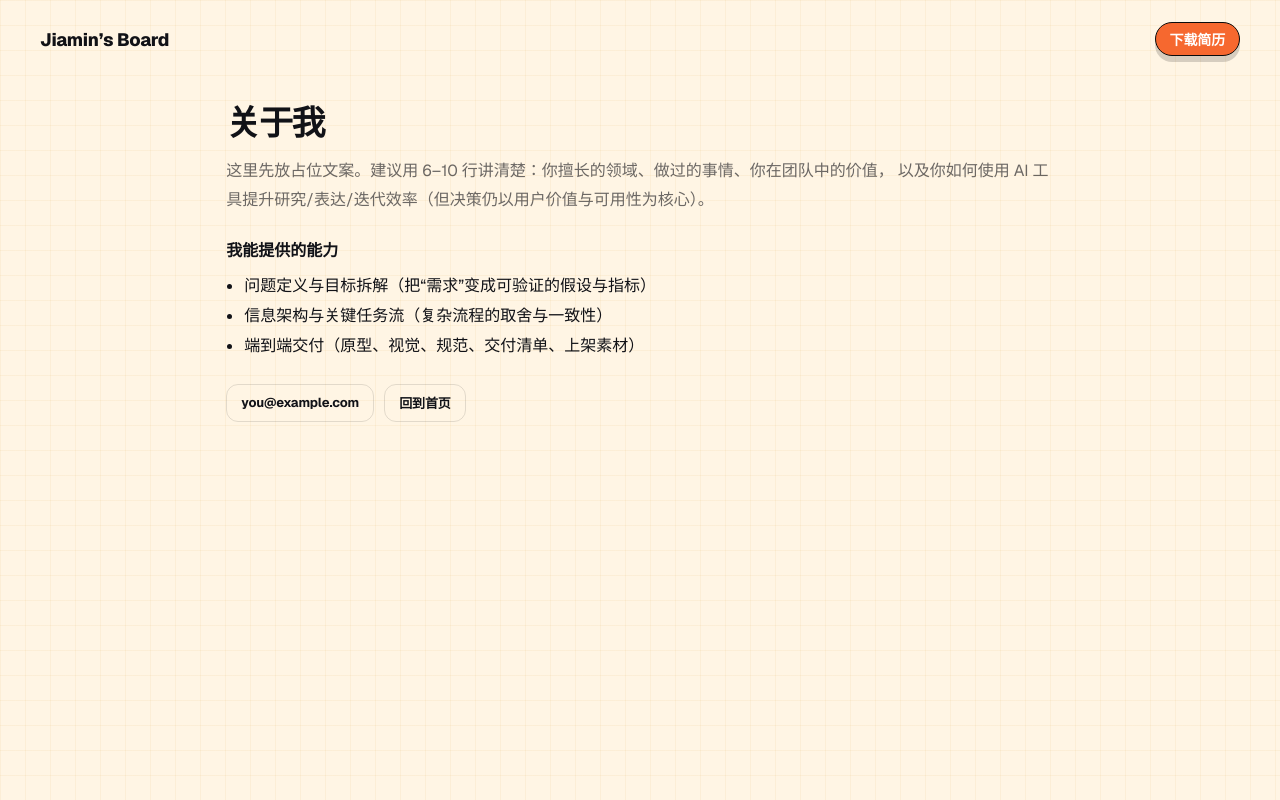
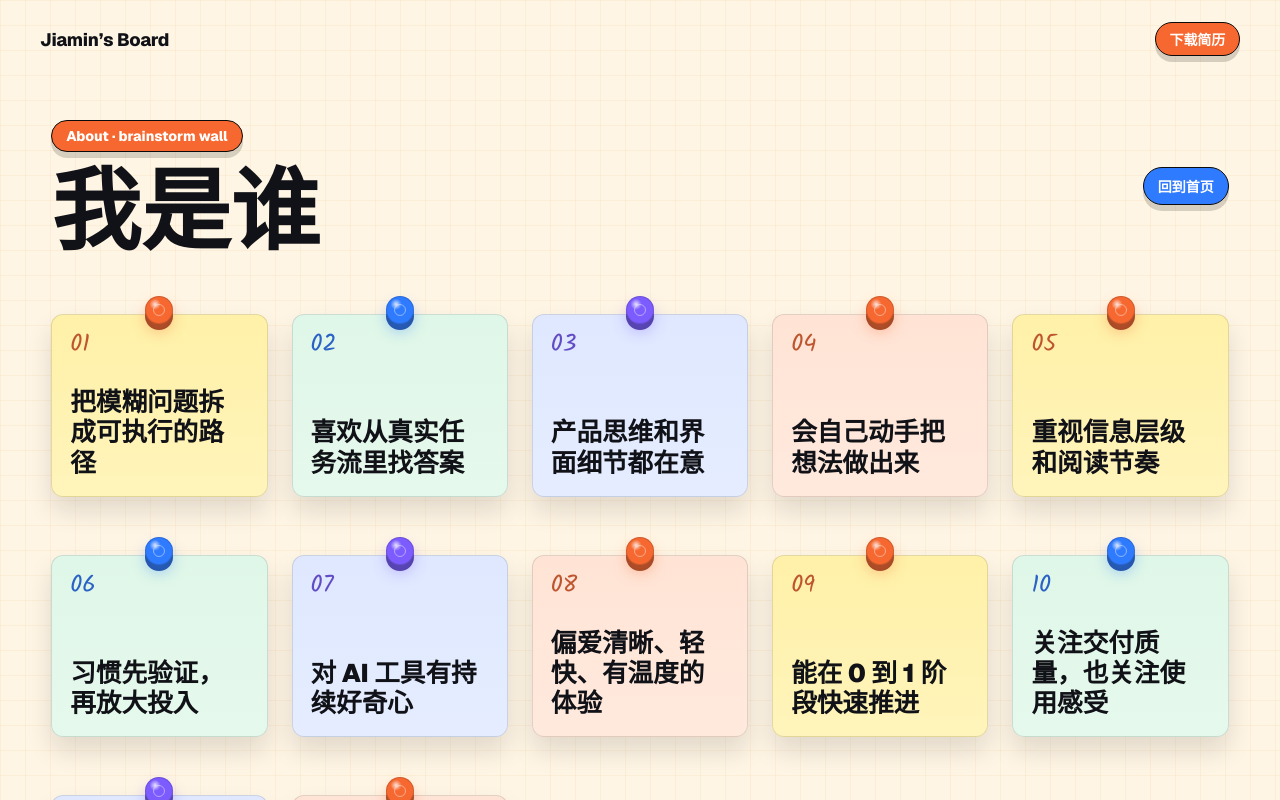
Before and after one commit to jaemin17/jaemin-portfolio, a Next.js app: page /about in a window 1280 px wide. Shown: the top 800 px of the page. Built offline with nearby package versions, Linux system fonts and the light colour scheme.

Commit message:
Add about sticky note wall

```diff
--- /dev/null
+++ b/src/app/about/about.module.css
@@ -0,0 +1,196 @@
+.main {
+  max-width: none;
+  margin: -20px auto 0;
+  padding: 14px clamp(24px, 4vw, 76px) 56px;
+  width: 100%;
+}
+
+.wall {
+  position: relative;
+  max-width: 1240px;
+  min-height: calc(100svh - 118px);
+  margin: 0 auto;
+  padding: 58px 0 36px;
+}
+
+.topBar {
+  display: flex;
+  align-items: center;
+  justify-content: space-between;
+  gap: 18px;
+  margin-bottom: 28px;
+}
+
+.titleBlock {
+  max-width: 620px;
+}
+
+.eyebrow {
+  display: inline-flex;
+  align-items: center;
+  height: 32px;
+  padding: 0 14px;
+  border: 1px solid #0b0b0b;
+  border-radius: 999px;
+  background: #f6682f;
+  box-shadow: 0 6px 0 rgba(0, 0, 0, 0.16);
+  color: #ffffff;
+  font-size: 14px;
+  font-weight: 800;
+}
+
+.title {
+  margin-top: 18px;
+  font-size: clamp(42px, 7vw, 92px);
+  line-height: 0.92;
+  font-weight: 950;
+  letter-spacing: 0;
+}
+
+.backLink {
+  flex: 0 0 auto;
+  display: inline-flex;
+  align-items: center;
+  justify-content: center;
+  min-height: 38px;
+  padding: 0 14px;
+  border: 1px solid #0b0b0b;
+  border-radius: 999px;
+  background: #2f7bff;
+  box-shadow: 0 6px 0 rgba(0, 0, 0, 0.16);
+  color: #ffffff;
+  font-size: 14px;
+  font-weight: 800;
+  transition: transform 150ms ease, box-shadow 150ms ease;
+}
+
+.backLink:hover {
+  transform: translateY(-4px);
+  box-shadow: 0 9px 0 rgba(0, 0, 0, 0.14);
+}
+
+.noteGrid {
+  display: grid;
+  grid-template-columns: repeat(auto-fit, minmax(178px, 1fr));
+  gap: clamp(16px, 2vw, 24px);
+  align-items: stretch;
+}
+
+.noteItem {
+  --note-accent: #fff1a8;
+  --pin-color: #f6682f;
+  position: relative;
+  min-width: 0;
+  aspect-ratio: 1;
+  padding-top: 34px;
+  transition: transform 160ms ease;
+}
+
+.noteItem:nth-child(4n + 2) {
+  --note-accent: #dff7e8;
+  --pin-color: #2f7bff;
+}
+
+.noteItem:nth-child(4n + 3) {
+  --note-accent: #dfe8ff;
+  --pin-color: #7c5cff;
+}
+
+.noteItem:nth-child(4n + 4) {
+  --note-accent: #ffe4d5;
+  --pin-color: #f6682f;
+}
+
+.pin {
+  position: absolute;
+  top: 16px;
+  left: 50%;
+  width: 28px;
+  height: 28px;
+  border-radius: 999px;
+  background: radial-gradient(circle at 35% 28%, rgba(255, 255, 255, 0.82), transparent 22%),
+    var(--pin-color);
+  border: 1px solid rgba(17, 18, 23, 0.16);
+  box-shadow:
+    0 8px 14px color-mix(in oklab, var(--pin-color) 34%, transparent),
+    0 6px 0 color-mix(in oklab, var(--pin-color) 64%, #0b0b0b);
+  transform: translateX(-50%);
+  z-index: 2;
+}
+
+.pin::after {
+  content: "";
+  position: absolute;
+  inset: 7px;
+  border-radius: inherit;
+  border: 1px solid rgba(255, 255, 255, 0.44);
+}
+
+.note {
+  display: flex;
+  height: 100%;
+  min-height: 0;
+  flex-direction: column;
+  justify-content: space-between;
+  padding: 18px;
+  border: 1px solid rgba(17, 18, 23, 0.12);
+  border-radius: 12px;
+  background: linear-gradient(
+    180deg,
+    var(--note-accent) 0%,
+    color-mix(in oklab, var(--note-accent) 80%, white) 100%
+  );
+  box-shadow: 0 14px 26px rgba(17, 18, 23, 0.12);
+  transition: box-shadow 160ms ease, border-color 160ms ease, transform 160ms ease;
+}
+
+.noteItem:hover .note {
+  border-color: rgba(17, 18, 23, 0.18);
+  box-shadow: 0 24px 40px rgba(17, 18, 23, 0.16);
+  transform: translateY(-5px);
+}
+
+.noteIndex {
+  color: color-mix(in oklab, var(--pin-color) 78%, #111217);
+  font-size: 24px;
+  line-height: 1;
+  font-family: var(--font-kalam), var(--font-geist-sans), system-ui, sans-serif;
+}
+
+.noteText {
+  display: block;
+  margin-top: auto;
+  font-size: clamp(18px, 2vw, 26px);
+  line-height: 1.18;
+  font-weight: 900;
+  letter-spacing: 0;
+}
+
+@media (max-width: 760px) {
+  .main {
+    margin-top: 0;
+    padding: 10px 18px 42px;
+  }
+
+  .wall {
+    padding-top: 32px;
+  }
+
+  .topBar {
+    align-items: flex-start;
+    flex-direction: column;
+  }
+
+  .noteGrid {
+    grid-template-columns: repeat(2, minmax(0, 1fr));
+    gap: 14px;
+  }
+
+  .note {
+    padding: 14px;
+  }
+
+  .noteText {
+    font-size: 17px;
+  }
+}
--- a/src/app/about/page.tsx
+++ b/src/app/about/page.tsx
@@ -1,34 +1,52 @@
 import Link from "next/link";
 import { SiteHeader } from "@/components/SiteHeader";
+import styles from "./about.module.css";
+
+const notes = [
+  "把模糊问题拆成可执行的路径",
+  "喜欢从真实任务流里找答案",
+  "产品思维和界面细节都在意",
+  "会自己动手把想法做出来",
+  "重视信息层级和阅读节奏",
+  "习惯先验证，再放大投入",
+  "对 AI 工具有持续好奇心",
+  "偏爱清晰、轻快、有温度的体验",
+  "能在 0 到 1 阶段快速推进",
+  "关注交付质量，也关注使用感受",
+  "愿意反复打磨关键交互",
+  "相信设计应该能解决具体问题",
+];
 
 export default function AboutPage() {
   return (
     <>
       <SiteHeader />
-      <main style={{ maxWidth: 1040, margin: "0 auto", padding: "28px 20px 72px" }}>
-        <h1 style={{ fontSize: 34, letterSpacing: "-0.04em" }}>关于我</h1>
-        <p style={{ marginTop: 12, color: "var(--muted)", lineHeight: 1.8, maxWidth: "78ch" }}>
-          这里先放占位文案。建议用 6–10 行讲清楚：你擅长的领域、做过的事情、你在团队中的价值，
-          以及你如何使用 AI 工具提升研究/表达/迭代效率（但决策仍以用户价值与可用性为核心）。
-        </p>
+      <main className={styles.main}>
+        <section className={styles.wall} aria-labelledby="about-title">
+          <header className={styles.topBar}>
+            <div className={styles.titleBlock}>
+              <span className={styles.eyebrow}>About · brainstorm wall</span>
+              <h1 id="about-title" className={styles.title}>
+                我是谁
+              </h1>
+            </div>
+            <Link className={styles.backLink} href="/">
+              回到首页
+            </Link>
+          </header>
 
-        <section style={{ marginTop: 22 }}>
-          <h2 style={{ fontSize: 16, marginBottom: 10 }}>我能提供的能力</h2>
-          <ul style={{ paddingLeft: 18, lineHeight: 1.9, maxWidth: "80ch" }}>
-            <li>问题定义与目标拆解（把“需求”变成可验证的假设与指标）</li>
-            <li>信息架构与关键任务流（复杂流程的取舍与一致性）</li>
-            <li>端到端交付（原型、视觉、规范、交付清单、上架素材）</li>
-          </ul>
+          <div className={styles.noteGrid} aria-label="关于我的便利贴">
+            {notes.map((note, index) => (
+              <article key={note} className={styles.noteItem}>
+                <span className={styles.pin} aria-hidden="true" />
+                <span className={styles.note}>
+                  <span className={styles.noteIndex}>{String(index + 1).padStart(2, "0")}</span>
+                  <span className={styles.noteText}>{note}</span>
+                </span>
+              </article>
+            ))}
+          </div>
         </section>
-
-        <div style={{ display: "flex", gap: 10, marginTop: 22, flexWrap: "wrap" }}>
-          <a className="buttonGhost" href="mailto:you@example.com">
-            you@example.com
-          </a>
-          <Link className="buttonGhost" href="/">
-            回到首页
-          </Link>
-        </div>
       </main>
     </>
   );
```
Also changed, not shown: src/app/page.module.css (+9 -0 lines), src/app/page.tsx (+13 -5 lines).
